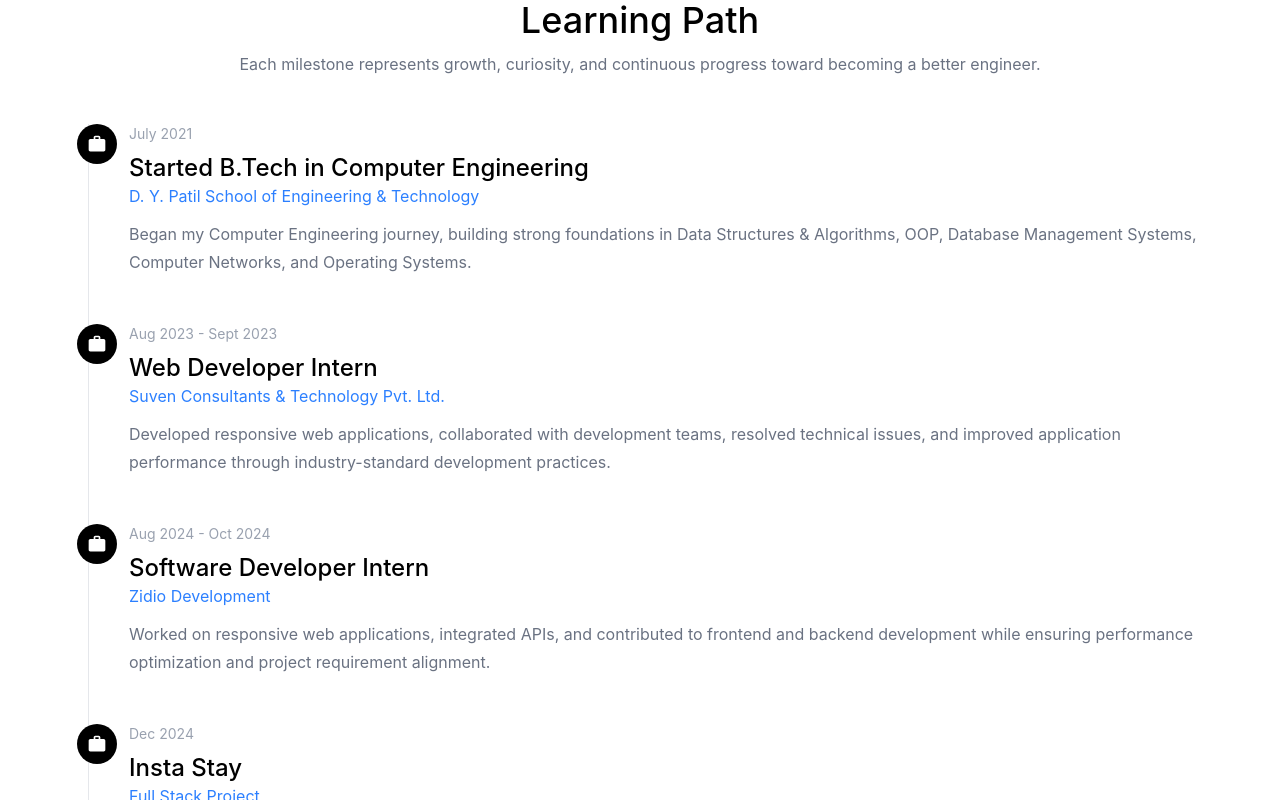
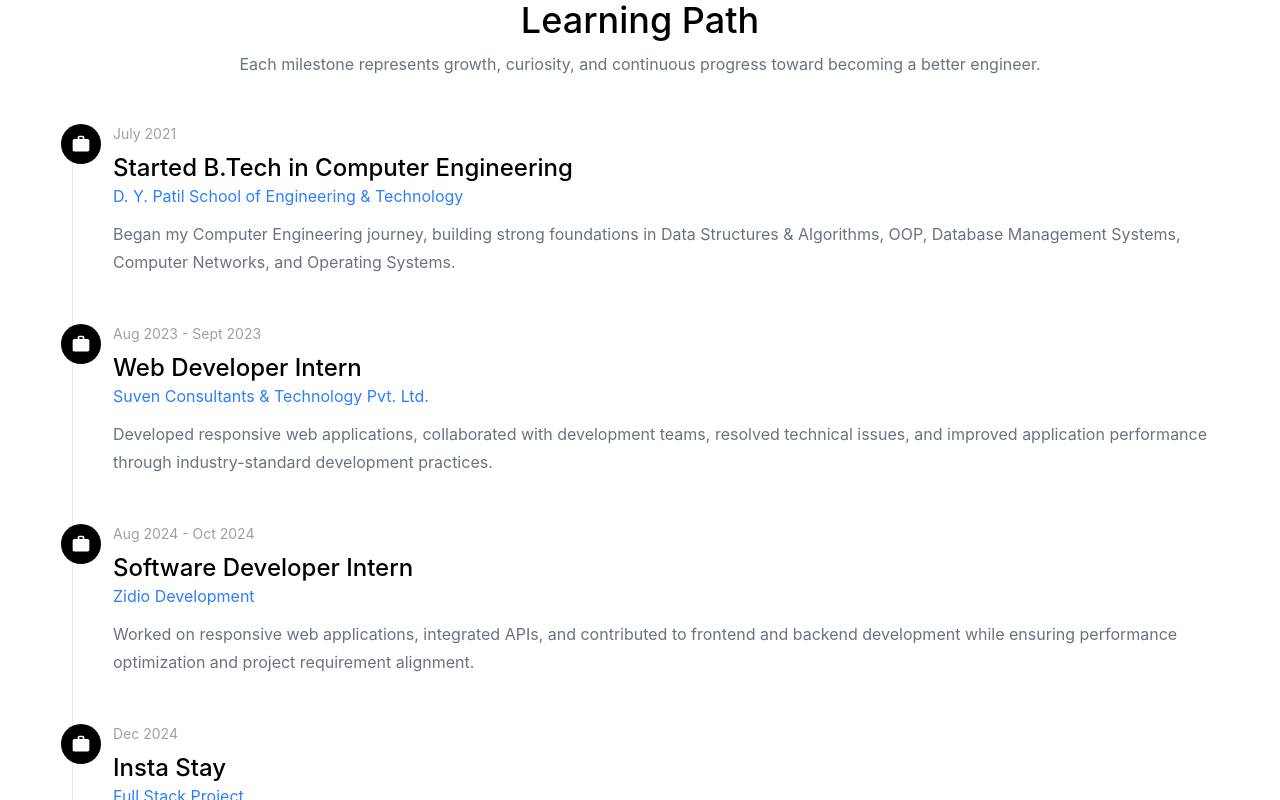
Before and after one commit to appy-spec/portfolio, a React (Vite) app: page / in a window 1280 px wide. Shown: the part 1600-2400 px from the top of the page. Built offline with nearby package versions, Linux system fonts and the light colour scheme.

Commit message:
fix the mobile view

```diff
--- a/src/components/Contact.jsx
+++ b/src/components/Contact.jsx
@@ -2,8 +2,11 @@ import React, { useState } from "react";
 
 import { Box, Button, TextField } from "@mui/material";
 import SendIcon from "@mui/icons-material/Send";
+import { useMediaQuery } from "@mui/material";
 
 function Contact() {
+
+  const isMobile = useMediaQuery("(max-width:640px)");
   const [name, setName] = useState("");
   const [email, setEmail] = useState("");
   const [message, setMessage] = useState("");
@@ -89,7 +92,7 @@ function Contact() {
             <TextField
               fullWidth
               multiline
-              rows={8}
+              rows={isMobile ? 4 : 6}
               label="Message"
               placeholder="Tell me about your idea..."
               value={message}
--- a/src/components/LearningPath.jsx
+++ b/src/components/LearningPath.jsx
@@ -87,7 +87,7 @@ function LearningPath() {
           </p>
         </div>
 
-        <div className="relative border-l border-gray-200 ml-6">
+        <div className="relative border-l border-gray-200 ml-2">
           {experiences.map((exp, index) => (
             <div key={index} className="mb-12 ml-10 relative">
               <div
```
